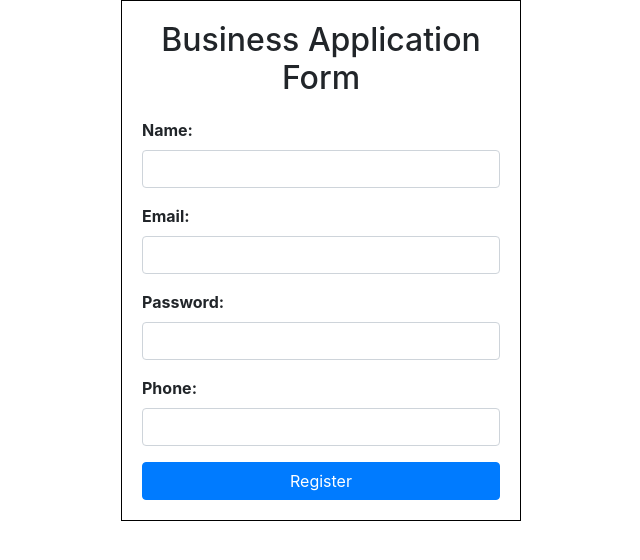
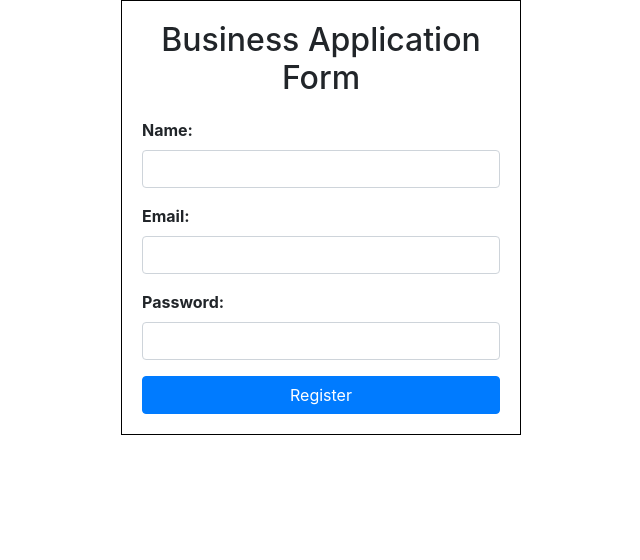
Before and after one commit to ravib7/MPCC-Project, a PHP site: page /crud/Form.php in a window 1280 px wide. Shown: the top 560 px of the page, without its empty margins (319-959 px from the left). Run offline with PHP 8.4, Linux system fonts and the light colour scheme.

Commit message:
added link

```diff
--- a/MPCC/Aboutus.html
+++ b/MPCC/Aboutus.html
@@ -26,7 +26,7 @@
 				<li>
 					<a href="#">Application</a>
 					<ul>
-						<li><a href="#" width="100%" height="3155px" frameborder="0"
+						<li><a href="crud/Form.php" width="100%" height="3155px" frameborder="0"
 								marginheight="0" marginwidth="0">Business</a></li>
 						<li><a href="#">Job</a></li>
 					</ul>
--- a/MPCC/Contact us.html
+++ b/MPCC/Contact us.html
@@ -28,7 +28,7 @@
 				<li>
 					<a href="#">Application</a>
 					<ul>
-						<li><a href="#" width="100%" height="3155px" frameborder="0"
+						<li><a href="crud/Form.php" width="100%" height="3155px" frameborder="0"
 								marginheight="0" marginwidth="0">Business</a></li>
 						<li><a href="#">Job</a></li>
 					</ul>
--- a/MPCC/crud/Form.php
+++ b/MPCC/crud/Form.php
@@ -26,10 +26,10 @@
         <label for="password">Password:</label>
         <input type="password" class="form-control" id="password" name="password" required>
       </div>
-      <div class="form-group">
+      <!-- <div class="form-group">
         <label for="phone">Phone:</label>
         <input type="phone" class="form-control" id="phone" name="phone" required>
-      </div>
+      </div> -->
       <!-- <div class="form-group">
         <label for="photo">Upload Photo:</label>
         <input type="file" class="form-control-file" id="photo" name="photo">
@@ -46,11 +46,11 @@ if(isset($_POST['register'])) {
     $name     =  $_POST['name'];
     $email    =  $_POST['email'];
     $password =  $_POST['password'];
-    $phone =  $_POST['Phone'];
+    // $phone =  $_POST['Phone'];
     // $photo    =  $_FILES['photo']['name'];
 
-    $query = "INSERT INTO crud (name, email, password, Phone)
-    VALUES('$name', '$email', '$password', '$phone')";
+    $query = "INSERT INTO crud (name, email, password)
+    VALUES('$name', '$email', '$password')";
 
     $data = mysqli_query($conn, $query);
 
--- a/MPCC/signin.html
+++ b/MPCC/signin.html
@@ -31,7 +31,7 @@
 				<li>
 					<a href="#">Application</a>
 					<ul>
-						<li><a href="#" width="100%" height="3155px" frameborder="0"
+						<li><a href="crud/Form.php" width="100%" height="3155px" frameborder="0"
 								margin height="0" marginwidth="0">Business</a></li>
 						<li><a href="#">Job</a></li>
 					</ul>
--- a/MPCC/signup.html
+++ b/MPCC/signup.html
@@ -31,7 +31,7 @@
 				<li>
 					<a href="#">Application</a>
 					<ul>
-						<li><a href="#" width="100%" height="3155px" frameborder="0"
+						<li><a href="crud/Form.php" width="100%" height="3155px" frameborder="0"
 								marginheight="0" marginwidth="0">Business</a></li>
 						<li><a href="#">Job</a></li>
 					</ul>
```
Also changed, not shown: MPCC/crud/index.php (+5 -6 lines).
